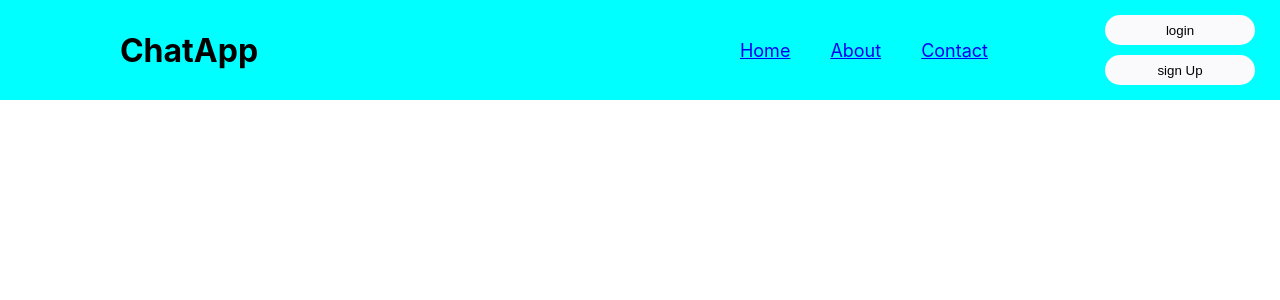
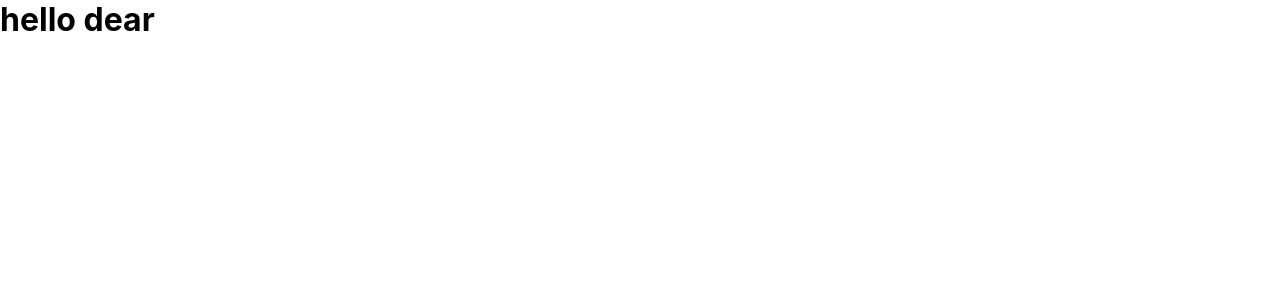
Before and after one commit to gitkrishnaa/chatApp1FrontEnd, a React (Create React App) app: page /dashboard in a window 1280 px wide. Shown: the top 300 px of the page. Built offline with nearby package versions, Linux system fonts and the light colour scheme.

Commit message:
routing problem solved

```diff
--- a/src/App.js
+++ b/src/App.js
@@ -4,8 +4,11 @@ import './App.css';
 import Header1 from "./component/header/header.jsx"
 import Login from "./component/login/login.jsx"
 import SignUp from "./component/signup/signUp.jsx"
+import Dashboard from "./component/dashboard/main.jsx"
+import Try from "./component/try/main.jsx"
 
-import {Routes,Route} from "react-router-dom"
+
+import {Routes,Route,redirect,useNavigate} from "react-router-dom"
 import Home from "./component/home/home.jsx"
 
 function App() {
@@ -21,9 +24,13 @@ const alertFun=(x)=>{
       <Header1 data={alertFun}/>
     <Routes>
 <Route path="/" element={<Home/>} />
-<Route path="/login" element={<Login/>} />
+<Route path="/contact" element={<h2>contact</h2>} />
+<Route path="/about" element={<h2>about</h2>} />
+
+<Route path="/login/*" element={<Login/>} />
 <Route path="/signUp" element={<SignUp/>} />
-
+<Route path="/try" element={<Try/>} />
+{/* <Route path="/dashboard" element={<Dashboard/>} /> */}
 
     </Routes>
 
--- /dev/null
+++ b/src/component/dashboard/main.jsx
@@ -0,0 +1,11 @@
+function dashboard() {
+    return(
+
+        <div>
+
+<h1>dashboard</h1>
+
+        </div>
+    )
+}
+export default dashboard;
--- a/src/component/header/header.jsx
+++ b/src/component/header/header.jsx
@@ -9,9 +9,9 @@ function App(props) {
         <h1>ChatApp</h1>
       </div>
       <div className="menu">
-        <div><Link to="/">Home</Link> </div>
-        <div><Link to="/about">About</Link> </div>
-        <div><Link to="/contact">Contact</Link> </div>
+        <div><Link to="">Home</Link> </div>
+        <div><Link to="about">About</Link> </div>
+        <div><Link to="contact">Contact</Link> </div>
       </div>
       <div className="login">
         <div ><Link to="login">
@@ -19,7 +19,7 @@ function App(props) {
             login</button>
           </Link>
         </div>
-        <div ><Link to="SignUp">
+        <div ><Link to="signUp">
           <button className="login_btn">
             sign Up</button>
           </Link>
--- a/src/component/login/login.jsx
+++ b/src/component/login/login.jsx
@@ -2,10 +2,16 @@
 import "./login.css"
 import { useState } from "react"
 import axios from 'axios';
+import {Routes,Route,redirect,useNavigate,Navigate} from "react-router-dom"
+import Dashboard from "../dashboard/main.jsx";
+
+
 function App() {
+    const navigate=useNavigate()
     const [email,setEmail]=useState("a@b.c")
     const [password,setPassword]=useState("123")
-        const submitFun=async()=>{
+    const [response,setResposne]=useState("message")
+        const SubmitFun=async()=>{
 
             try {
             const resp2= await axios.post("http://localhost:4000/user/login",{
@@ -13,7 +19,21 @@ function App() {
             user_password:password,
             })
             console.log(resp2)
-            alert(resp2.data.message)
+            // alert(resp2.data.message)
+            setResposne(resp2.data.message)
+            alert("redirect to dashboard")
+        if(resp2.data.status){
+
+            navigate("/dashboard")
+
+            //not worked
+            // <Navigate to="/dashboard" replace={true} />
+            // <redirect to="dashboard"/>
+
+        }
+
+
+
         }
      catch (error) {
         alert("front end error ,see in console")
@@ -23,19 +43,20 @@ function App() {
     return (
 <div className="div_main">
 <div className="div1">
-
+   <h4>{response}</h4>
 
     <div  className="input_div"> <input type="text"  placeholder="Email" value={email} onChange={(e)=>{
 setEmail(e.target.value)
     }}/>  </div>
 
     <div className="input_div"> <input type="password" placeholder="Password"  value={password} onChange={(e)=>{
-password(e.target.value)}}/>  </div>
+setPassword(e.target.value)}}/>  </div>
 
 <div className="input_div">
-    <button className="button1" onClick={submitFun}> submit</button>
+    <button className="button1" onClick={SubmitFun}> submit</button>
     </div>
 </div>
+
 </div>
 
     )
--- /dev/null
+++ b/src/component/try/main.jsx
@@ -0,0 +1,55 @@
+// import { useNavigate } from "react-router-dom";
+// import { useState } from "react";
+// const navigate = useNavigate();
+// const Login = () => {
+//   const navigate = useNavigate();
+//   const [username, setusername] = useState("");
+//   const [password, setpassword] = useState("");
+//   const [authenticated, setauthenticated] = useState(
+//     localStorage.getItem(localStorage.getItem("authenticated") || false)
+//   );
+//   const users = [{ username: "Jane", password: "testpassword" }];
+//   const handleSubmit = (e) => {
+//     e.preventDefault();
+//     const account = users.find((user) => user.username === username);
+//     if (account && account.password === password) {
+//       localStorage.setItem("authenticated", true);
+//       navigate("/dashboard");
+//     }
+//   };
+//   return (
+//     <div>
+//       <form onSubmit={handleSubmit}>
+//  <input
+//  type="text"
+//  name="Username"
+//  value={username}
+//  onChange={(e) => setusername(e.target.value)}
+//  />
+//  <input
+//  type="password"
+//  name="Password"
+//  onChange={(e) => setpassword(e.target.value)}
+//  />
+//  <input type="submit" value="Submit" />
+//  </form>
+//     </div>
+//   );
+// };
+import { useNavigate } from "react-router-dom";
+
+function HomeButton() {
+  const navigate = useNavigate();
+alert("hi")
+  function handleClick() {
+    navigate("/dashboard");
+  }
+
+  return (
+    <button type="button" onClick={handleClick}>
+      Go home
+    </button>
+  );
+}
+
+export default HomeButton;
--- /dev/null
+++ b/src/dashboard/dashboard.jsx
@@ -0,0 +1,13 @@
+function dashboard(params) {
+    return(
+<div>
+
+    <h1>hello dear</h1>
+</div>
+
+
+
+
+    )
+}
+export default dashboard;
--- a/src/index.js
+++ b/src/index.js
@@ -2,15 +2,24 @@ import React from 'react';
 import ReactDOM from 'react-dom/client';
 import './index.css';
 import App from './App';
+import Dashboard from "./dashboard/dashboard.jsx"
 import reportWebVitals from './reportWebVitals';
 import { BrowserRouter} from "react-router-dom"
+import {Routes,Route,redirect,useNavigate} from "react-router-dom"
 
 
 const root = ReactDOM.createRoot(document.getElementById('root'));
 root.render(
   <React.StrictMode>
     <BrowserRouter>
-    <App />
+    <Routes>
+<Route exact path="/home/*" element={<App />} />
+<Route path="/dashboard" element={<Dashboard />} />
+
+  </Routes>
+  {/* <App/> */}
+
+  {/* <App/> */}
     </BrowserRouter>
 
   </React.StrictMode>
```
Also changed, not shown: src/component/dashboard/main.css (added), src/dashboard/componenet/body/main.css (added), src/dashboard/componenet/body/main.jsx (added), src/dashboard/componenet/header/main.css (added), src/dashboard/componenet/header/main.jsx (added).
